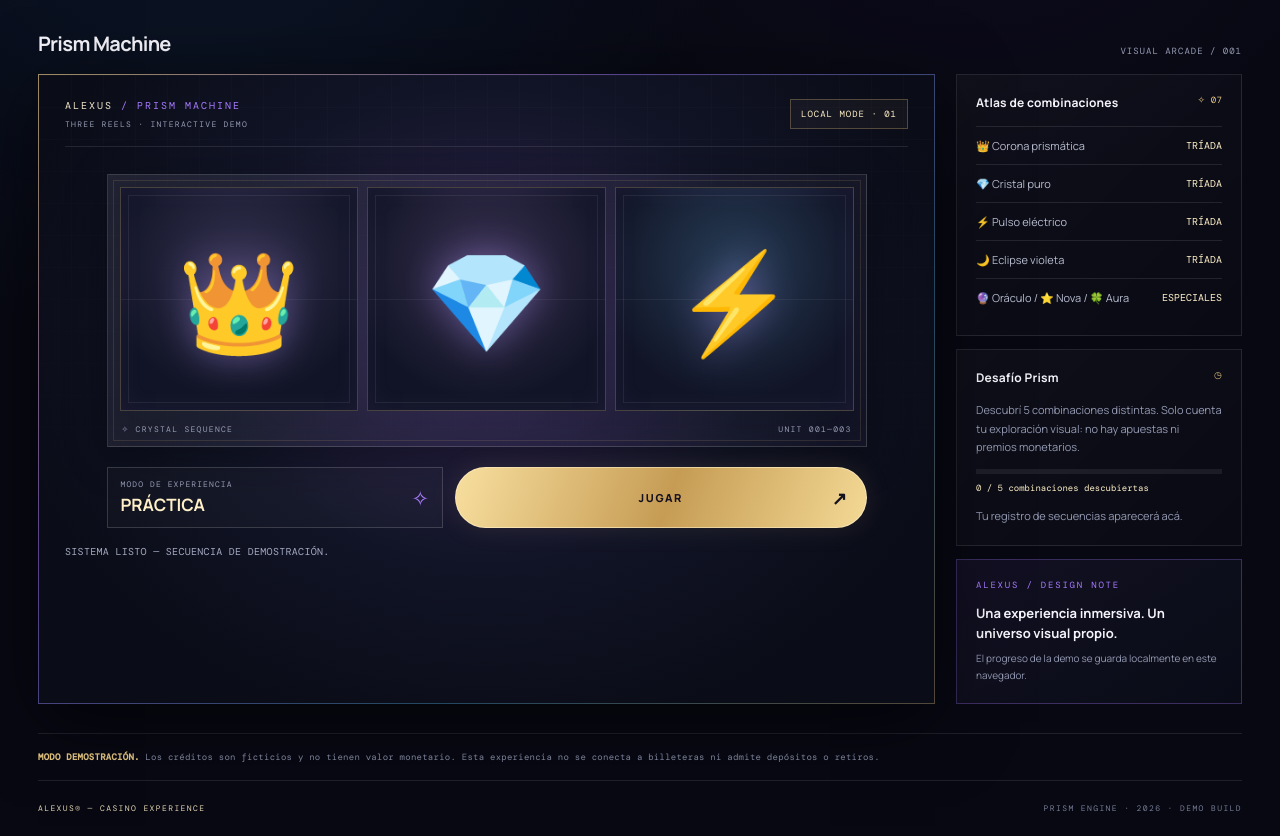
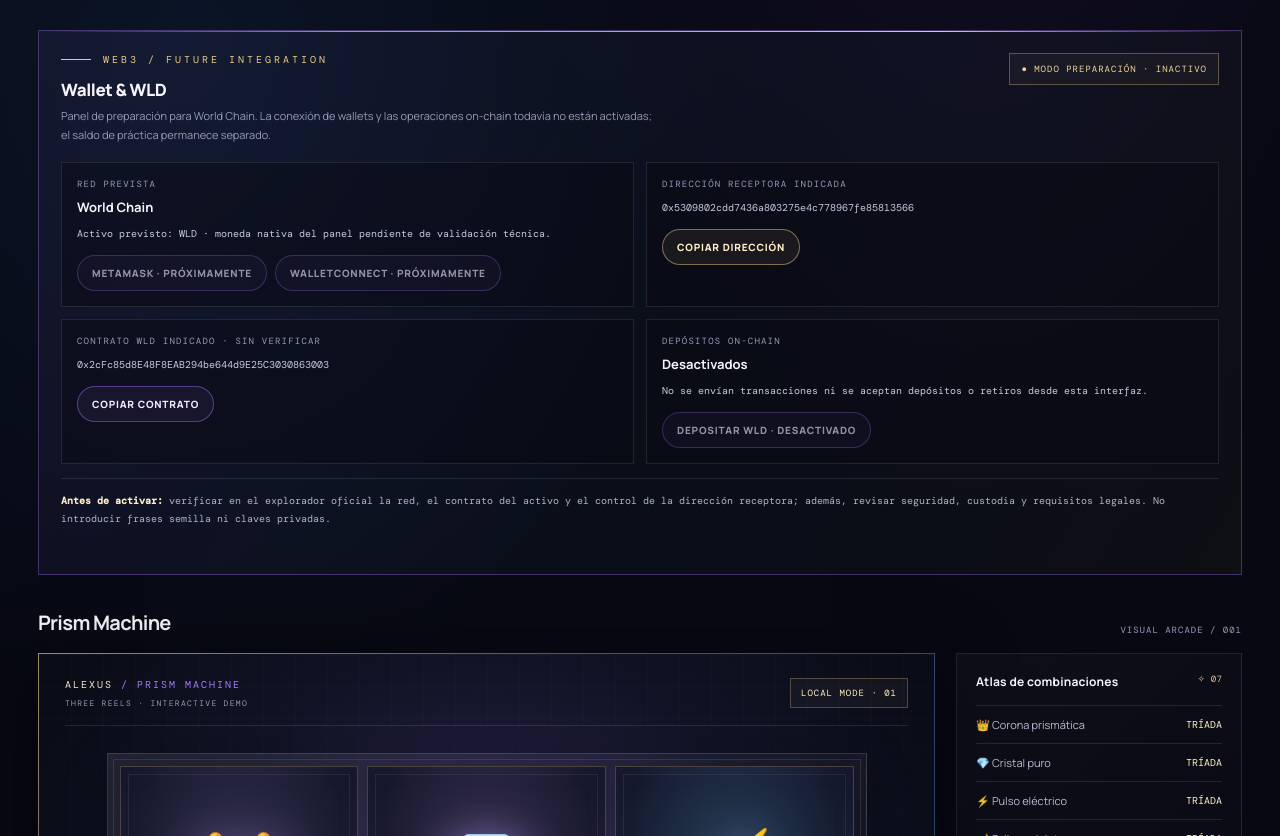
Before and after one commit to nicolamona/alexus-slot, a plain HTML site: page index.html in a window 1280 px wide. Shown: the part 541-1377 px from the top of the page. Drawn offline with nearby package versions, Linux system fonts and the light colour scheme.

Commit message:
Add disabled World Chain wallet preparation panel

```diff
--- a/index.html
+++ b/index.html
@@ -53,13 +53,29 @@
 .metrics{margin-bottom:24px}.metric{padding:14px 7px 13px 0}.metric+.metric{padding-left:9px}.metric-label{font-size:7px;letter-spacing:.8px}.metric-value{font-size:clamp(17px,5vw,23px);letter-spacing:-.7px}.metric-value small{font-size:7px}.metric-sub{font-size:8px;line-height:1.4}
 .section-heading h2{font-size:17px}.section-heading p{font-size:7px}.game-inner{padding:16px 10px 13px}.game-title{font-size:9px;letter-spacing:1px}.game-sub{font-size:7px;letter-spacing:.8px}.machine-tag{font-size:7px;padding:7px}.machine{margin:18px auto 15px;padding:7px}.reels{gap:5px}.reel{height:clamp(100px,30vw,145px)}.reel:before{inset:4px}.symbol{font-size:clamp(43px,13vw,66px)}.machine-foot{font-size:7px;letter-spacing:.5px}.controls{grid-template-columns:1fr;gap:9px}.betbox{padding:10px 12px}.spin-btn{min-height:54px}.side{grid-template-columns:1fr}.side-note{grid-column:auto}.side-card{padding:15px}.disclaimer{font-size:8px}footer{font-size:7px;flex-wrap:wrap;line-height:1.8}}
 @media(prefers-reduced-motion:reduce){*,*:before,*:after{animation-duration:.01ms!important;transition-duration:.01ms!important;scroll-behavior:auto!important}}
+
+.wallet-panel{margin:24px 0 34px;padding:22px;border:1px solid #a77aff55;background:linear-gradient(120deg,#a77aff10,#58c7ff08 55%,#e9c98508);position:relative;overflow:hidden}
+.wallet-panel:before{content:"";position:absolute;top:0;left:0;right:0;height:1px;background:linear-gradient(90deg,transparent,var(--violet),var(--blue),var(--gold),transparent)}
+.wallet-head{display:flex;justify-content:space-between;align-items:start;gap:15px;margin-bottom:18px}.wallet-title{font-size:17px;font-weight:800;letter-spacing:-.4px}.wallet-sub{margin-top:6px;font-size:11px;line-height:1.7;color:var(--muted);max-width:600px}
+.wallet-state{font:9px "DM Mono",monospace;letter-spacing:1px;color:#f0d49b;border:1px solid #e9c98555;background:#e9c9850b;padding:9px 11px;white-space:nowrap}
+.wallet-grid{display:grid;grid-template-columns:1fr 1fr;gap:12px}.wallet-item{min-width:0;padding:15px;border:1px solid var(--line);background:#07081270}.wallet-label{font:9px "DM Mono",monospace;letter-spacing:1.2px;color:var(--muted);text-transform:uppercase}.wallet-value{font-size:13px;font-weight:700;margin-top:8px}.wallet-address{font:10px/1.7 "DM Mono",monospace;color:#c7cbe0;overflow-wrap:anywhere;margin-top:9px}.wallet-actions{display:flex;flex-wrap:wrap;gap:8px;margin-top:13px}.wallet-btn{border:1px solid #a77aff70;background:#a77aff12;color:#f2eaff;border-radius:999px;padding:10px 14px;font-size:10px;font-weight:800;letter-spacing:.8px}.wallet-btn:disabled{opacity:.6;cursor:not-allowed}.wallet-btn.gold{border-color:#e9c98580;background:#e9c98512;color:var(--gold2)}.wallet-notice{font:10px/1.8 "DM Mono",monospace;color:#aeb4ca;margin-top:14px;padding-top:13px;border-top:1px solid var(--line)}.wallet-notice strong{color:var(--gold2)}.wallet-feedback{min-height:16px;margin-top:8px;color:#a8e8c9;font:10px "DM Mono",monospace}
+@media(max-width:700px){.wallet-panel{padding:16px}.wallet-head{flex-direction:column}.wallet-grid{grid-template-columns:1fr}.wallet-state{white-space:normal}}
 </style>
 </head>
 <body><div class="app">
 <header class="topbar"><div class="brand"><div class="brandmark"><span>A</span></div><div><div class="brandname">ALEXUS</div><div class="brandtag">CASINO · DIGITAL EXPERIENCE</div></div></div><div class="top-right"><div class="status"><i class="dot"></i>ARCADE SYSTEM</div><div class="demo-pill">● DEMO ONLY</div></div></header>
 <section class="hero"><div class="orbit-art"><div class="orb-core"></div></div><div><div class="kicker">A new dimension of play</div><h1>BEYOND<br><span class="metal">ORDINARY.</span></h1></div><div class="hero-copy"><p>Entrá en el universo visual de Alexus. Una experiencia de arcade inspirada en la luz, el cristal y el brillo del futuro.</p><a class="hero-cta" href="#arcade">EXPLORAR LA EXPERIENCIA <span>↘</span></a></div></section>
 <section class="metrics"><div class="metric"><div class="metric-label">Saldo de prueba</div><div class="metric-value" id="balance">1,250 <small>DEMO</small></div><div class="metric-sub">Guardado en este dispositivo</div></div><div class="metric"><div class="metric-label">Experiencia</div><div class="metric-value">PRISM <small>01</small></div><div class="metric-sub">Arcade visual · modo local</div></div><div class="metric"><div class="metric-label">Secuencias</div><div class="metric-value" id="plays">0</div><div class="metric-sub">Actividad de esta sesión</div></div></section>
-<div class="section-heading" id="arcade"><h2>Prism Machine</h2><p>VISUAL ARCADE / 001</p></div>
+<section class="wallet-panel" aria-labelledby="walletTitle">
+<div class="wallet-head"><div><div class="kicker">WEB3 / FUTURE INTEGRATION</div><div class="wallet-title" id="walletTitle" style="margin-top:12px">Wallet &amp; WLD</div><div class="wallet-sub">Panel de preparación para World Chain. La conexión de wallets y las operaciones on-chain todavía no están activadas; el saldo de práctica permanece separado.</div></div><div class="wallet-state">● MODO PREPARACIÓN · INACTIVO</div></div>
+<div class="wallet-grid">
+<div class="wallet-item"><div class="wallet-label">Red prevista</div><div class="wallet-value">World Chain</div><div class="wallet-address">Activo previsto: WLD · moneda nativa del panel pendiente de validación técnica.</div><div class="wallet-actions"><button class="wallet-btn" type="button" disabled>METAMASK · PRÓXIMAMENTE</button><button class="wallet-btn" type="button" disabled>WALLETCONNECT · PRÓXIMAMENTE</button></div></div>
+<div class="wallet-item"><div class="wallet-label">Dirección receptora indicada</div><div class="wallet-address">0x5309802cdd7436a803275e4c778967fe85813566</div><div class="wallet-actions"><button class="wallet-btn gold" type="button" data-copy="0x5309802cdd7436a803275e4c778967fe85813566">COPIAR DIRECCIÓN</button></div></div>
+<div class="wallet-item"><div class="wallet-label">Contrato WLD indicado · sin verificar</div><div class="wallet-address">0x2cFc85d8E48F8EAB294be644d9E25C3030863003</div><div class="wallet-actions"><button class="wallet-btn" type="button" data-copy="0x2cFc85d8E48F8EAB294be644d9E25C3030863003">COPIAR CONTRATO</button></div></div>
+<div class="wallet-item"><div class="wallet-label">Depósitos on-chain</div><div class="wallet-value">Desactivados</div><div class="wallet-address">No se envían transacciones ni se aceptan depósitos o retiros desde esta interfaz.</div><div class="wallet-actions"><button class="wallet-btn" type="button" disabled>DEPOSITAR WLD · DESACTIVADO</button></div></div>
+</div>
+<div class="wallet-notice"><strong>Antes de activar:</strong> verificar en el explorador oficial la red, el contrato del activo y el control de la dirección receptora; además, revisar seguridad, custodia y requisitos legales. No introducir frases semilla ni claves privadas.</div><div class="wallet-feedback" id="walletFeedback" aria-live="polite"></div>
+</section><div class="section-heading" id="arcade"><h2>Prism Machine</h2><p>VISUAL ARCADE / 001</p></div>
 <section class="stage"><div class="game-shell"><div class="game-inner"><div class="game-head"><div class="game-title">ALEXUS <span>/ PRISM MACHINE</span><div class="game-sub">THREE REELS · INTERACTIVE DEMO</div></div><div class="machine-tag">LOCAL MODE · 01</div></div>
 <div class="machine"><div class="reels"><div class="reel" id="reel0"><span class="symbol">👑</span></div><div class="reel" id="reel1"><span class="symbol">💎</span></div><div class="reel" id="reel2"><span class="symbol">⚡</span></div></div><div class="machine-foot"><span>✧ Crystal sequence</span><span>UNIT 001—003</span></div></div>
 <div class="controls"><div class="betbox"><div><div class="bet-label">Modo de experiencia</div><div class="bet-number" style="font-size:17px">PRÁCTICA</div></div><div style="font-size:21px;color:var(--violet)">✧</div></div><button class="spin-btn" id="spin">JUGAR</button></div><div class="result" id="result" aria-live="polite">SISTEMA LISTO — SECUENCIA DE DEMOSTRACIÓN.</div></div></div>
@@ -89,6 +105,7 @@
  const reels=[0,1,2].map(i=>$("reel"+i));reels.forEach(r=>{r.classList.remove("celebrate");r.classList.add("spinning")});let ticks=0;
  const timer=setInterval(()=>{reels.forEach(r=>r.querySelector(".symbol").textContent=draw());ticks++;if(ticks>=15){clearInterval(timer);const result=[draw(),draw(),draw()];reels.forEach((r,i)=>{r.classList.remove("spinning");r.querySelector(".symbol").textContent=result[i]});const combo=describe(result);if(combo.special)reels.forEach(r=>r.classList.add("celebrate"));if(!discoveries.includes(combo.name)&&discoveries.length<7)discoveries.push(combo.name);busy=false;paint();addHistory(result,combo.name);
  $("result").className=combo.special?"result win":"result";$("result").textContent=(combo.special?"✦ SECUENCIA ESPECIAL · ":"SECUENCIA EXPLORADA · ")+combo.name.toUpperCase()+". "+(discoveries.length>=5?"DESAFÍO COMPLETADO.":"PROBÁ OTRA COMBINACIÓN.");setTimeout(()=>reels.forEach(r=>r.classList.remove("celebrate")),1500)}},65);
+ document.querySelectorAll("[data-copy]").forEach(btn=>btn.addEventListener("click",async()=>{const value=btn.getAttribute("data-copy");const feedback=$("walletFeedback");try{await navigator.clipboard.writeText(value);feedback.textContent="Dirección copiada."; }catch(_){feedback.textContent="No se pudo copiar automáticamente. Mantené pulsada la dirección para copiarla.";}}));
  });paint();
 })();
 </script></body></html>
```
